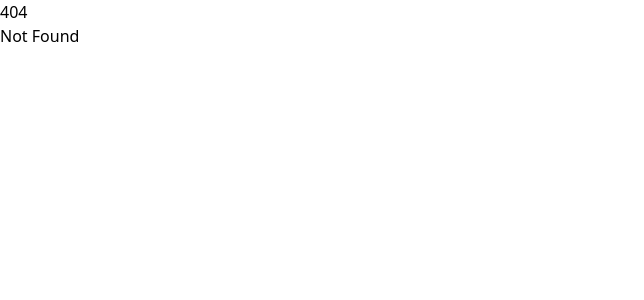
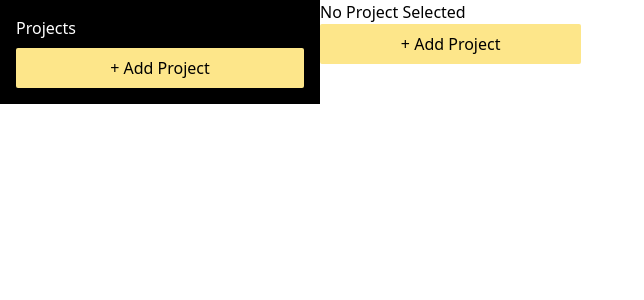
Before and after one commit to bhushank-bwd/react-js-practice, a React (Vite) app: page /udemy/project in a window 1280 px wide. Before the commit this address had no page. Shown: the top 300 px of the page, without its empty margins (0-644 px from the left). Built offline with nearby package versions, Linux system fonts and the light colour scheme.

Commit message:
add project basic done

```diff
--- a/src/App.jsx
+++ b/src/App.jsx
@@ -12,6 +12,7 @@ import ComponentBasics2 from "./components/Udemy/ComponentBasics2";
 import TicTacToe from "./components/Udemy/TicTacToe";
 import Investment from "./components/Udemy/investment/Investment";
 import RefTimer from "./components/Udemy/RefTimer";
+import ProjectHome from "./components/Udemy/project/ProjectHome";
 
 function App() {
   const router = createBrowserRouter([
@@ -59,6 +60,10 @@ function App() {
               path: "ref-timer",
               element: <RefTimer />,
             },
+            {
+              path: "project",
+              element: <ProjectHome />,
+            },
           ],
         },
       ],
--- /dev/null
+++ b/src/components/Udemy/project/AddProject.jsx
@@ -0,0 +1,59 @@
+import React, { useRef } from "react";
+
+const AddProject = ({ addNewproject }) => {
+  const titleRef = useRef();
+  const descriptionRef = useRef();
+  const dateRef = useRef();
+  const addNewprojectHandle = () => {
+    const title = titleRef.current.value;
+    const desc = descriptionRef.current.value;
+    const date = dateRef.current.value;
+    addNewproject({
+      title: title,
+      description: desc,
+      date: date,
+    });
+  };
+  return (
+    <div className="m-5">
+      <div className="mb-5">
+        <label className="w-1/5">Name</label>
+        <input
+          ref={titleRef}
+          name="title"
+          className="w-4/5 rounded-md text-black p-2 ms-1 outline-1 border border-gray-500"
+        />
+      </div>
+      <div className="mb-2">
+        <label className="w-1/5">Description</label>
+        <input
+          ref={descriptionRef}
+          name="description"
+          className="w-4/5 rounded-md text-black p-2 ms-1 outline-1 border border-gray-500"
+        />
+      </div>
+      <div className="mb-2">
+        <label className="w-1/5">date</label>
+        <input
+          ref={dateRef}
+          type="date"
+          name="date"
+          className="w-4/5 rounded-md text-black p-2 ms-1 outline-1 border border-gray-500"
+        />
+      </div>
+      <div>
+        <button
+          onClick={addNewprojectHandle}
+          className="w-1/3  rounded-sm m-1 p-2 bg-amber-200 text-black"
+        >
+          Save
+        </button>
+        <button className="w-1/3   rounded-sm m-1 p-2 bg-amber-200 text-black">
+          Cancel
+        </button>
+      </div>
+    </div>
+  );
+};
+
+export default AddProject;
--- /dev/null
+++ b/src/components/Udemy/project/NoProjectSelected.jsx
@@ -0,0 +1,17 @@
+import React from "react";
+
+const NoProjectSelected = ({ addProject }) => {
+  return (
+    <div>
+      No Project Selected
+      <button
+        onClick={addProject}
+        className="w-full  p-2 bg-amber-200 text-black rounded-sm"
+      >
+        + Add Project
+      </button>
+    </div>
+  );
+};
+
+export default NoProjectSelected;
--- /dev/null
+++ b/src/components/Udemy/project/ProjectHome.jsx
@@ -0,0 +1,52 @@
+import React, { useState } from "react";
+import ProjectSideBar from "./ProjectSideBar";
+import AddProject from "./AddProject";
+import NoProjectSelected from "./NoProjectSelected";
+
+const ProjectHome = () => {
+  const [projectState, setProjectState] = useState({
+    selectedProject: undefined,
+    projects: [],
+  });
+  const handleAddProject = () => {
+    setProjectState((prev) => {
+      return {
+        ...prev,
+        selectedProject: null,
+      };
+    });
+  };
+  const addNewproject = (projectData) => {
+    const projectId = Math.random();
+    const tempProjectData = {
+      ...projectData,
+      id: projectId,
+    };
+    setProjectState((prev) => {
+      return {
+        ...prev,
+        selectedProject: undefined,
+        projects: [...prev.projects, tempProjectData],
+      };
+    });
+  };
+  let content;
+  if (projectState.selectedProject === null) {
+    content = <AddProject addNewproject={addNewproject} />;
+  } else if (projectState.selectedProject === undefined) {
+    content = <NoProjectSelected addProject={handleAddProject} />;
+  }
+  return (
+    <main>
+      <div className="flex">
+        <ProjectSideBar
+          projectList={projectState.projects}
+          addProject={handleAddProject}
+        />
+        {content}
+      </div>
+    </main>
+  );
+};
+
+export default ProjectHome;
--- /dev/null
+++ b/src/components/Udemy/project/ProjectSideBar.jsx
@@ -0,0 +1,27 @@
+import React from "react";
+
+const ProjectSideBar = ({ projectList, addProject }) => {
+  return (
+    <div className="w-1/4 text-white bg-black p-2 h-full">
+      <aside>
+        <h2 className="m-2">Projects</h2>
+        <div className=" m-2">
+          <button
+            onClick={addProject}
+            className="w-full  p-2 bg-amber-200 text-black rounded-sm"
+          >
+            + Add Project
+          </button>
+        </div>
+        <menu>
+          {projectList?.map((project) => {
+            console.log(project.title, project);
+            return <li key={project.id}>{project.title}</li>;
+          })}
+        </menu>
+      </aside>
+    </div>
+  );
+};
+
+export default ProjectSideBar;
```
